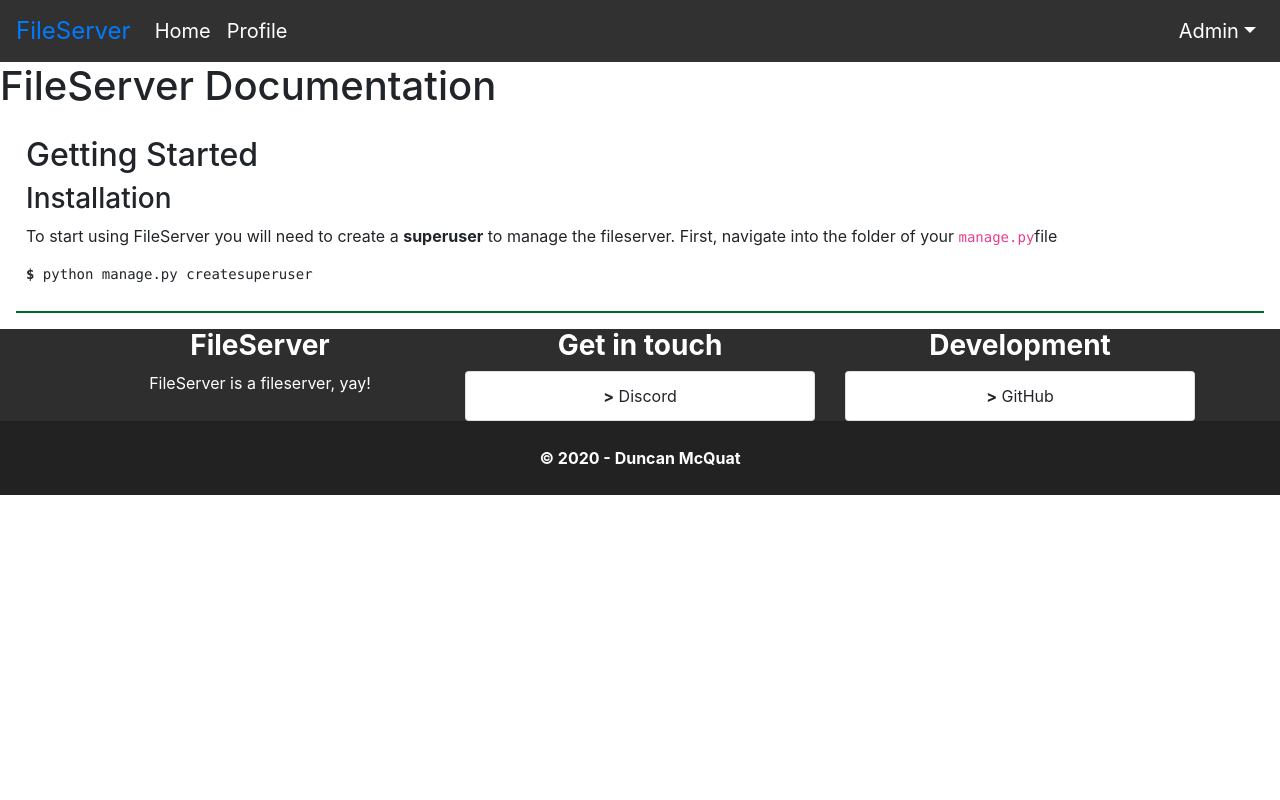
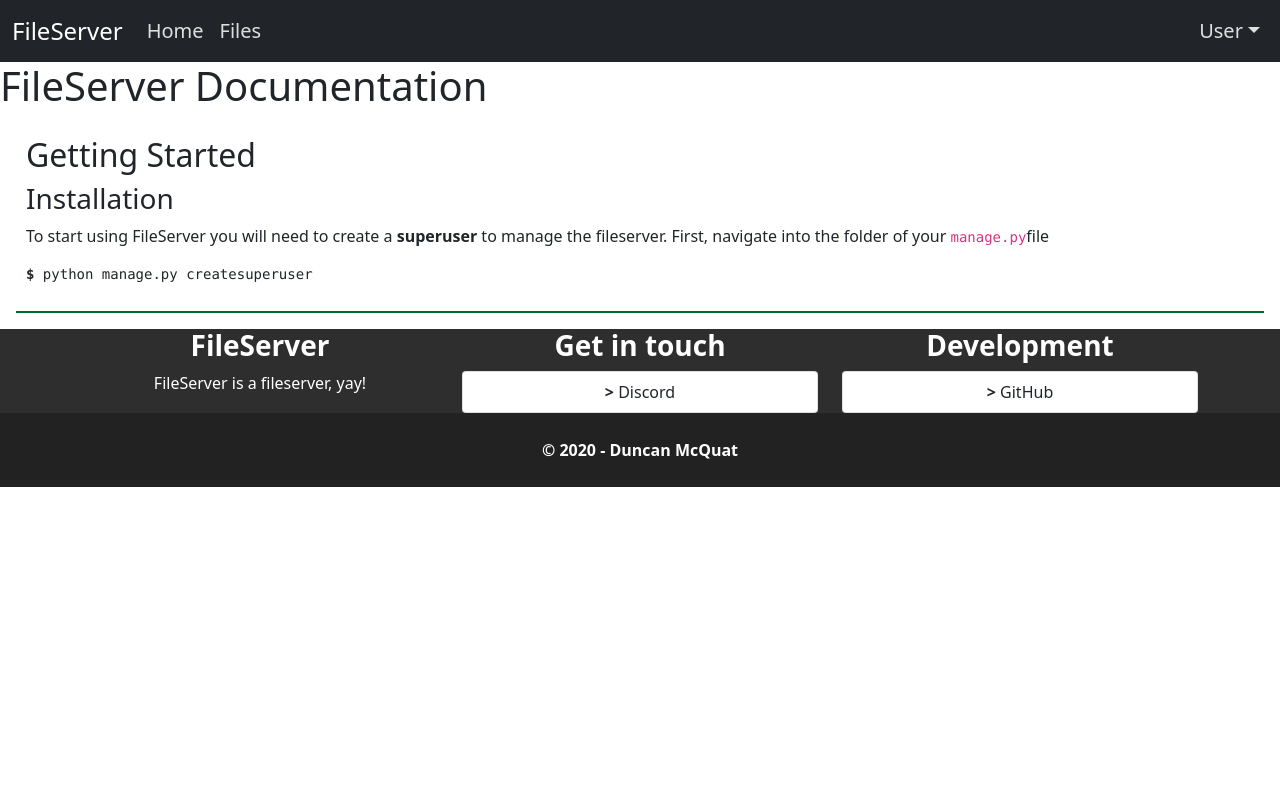
Before and after one commit to compsup/FileServer, a Django app: page /docs/ in a window 1280 px wide. Run offline with Django 3.2, Linux system fonts and the light colour scheme; some libraries are stand-ins or nearby versions.

Commit message:
Convert from BootStrap 4 to 5

```diff
--- a/mysite/app/static/css/banner.css
+++ b/mysite/app/static/css/banner.css
@@ -1,3 +1,9 @@
+html,
+body {
+  margin: 0;
+  padding: 0;
+  height: 100%;
+}
 #copyright {
   background-blend-mode: lighten;
   background-color: rgb(34, 34, 34);
@@ -34,16 +40,13 @@
   margin-bottom: 0;
   border-radius: 0;
 }
-.navbar a {
-}
 .nav-item > a {
   font-size: 20px;
-  color: white;
+  color: rgb(223, 223, 223) !important;
   text-decoration: none;
 }
-.nav-item:hover {
+.nav-item > a:hover {
   opacity: 0.7;
-  background-color: rgb(61, 61, 61);
 }
 .navbar-brand {
   font-size: 24px;
--- a/mysite/app/templates/app/banner.html
+++ b/mysite/app/templates/app/banner.html
@@ -3,11 +3,12 @@
 <head>
     <meta charset="UTF-8">
     <meta name="viewport" content="width=device-width, initial-scale=1.0">
-    <link rel="stylesheet" href="https://stackpath.bootstrapcdn.com/bootstrap/4.5.2/css/bootstrap.min.css">
+    <link href="https://cdn.jsdelivr.net/npm/bootstrap@5.0.0-beta1/dist/css/bootstrap.min.css" rel="stylesheet"
+        integrity="sha384-giJF6kkoqNQ00vy+HMDP7azOuL0xtbfIcaT9wjKHr8RbDVddVHyTfAAsrekwKmP1" crossorigin="anonymous">
     <link rel="stylesheet" href="https://maxcdn.bootstrapcdn.com/font-awesome/4.7.0/css/font-awesome.min.css">
-    <script src="https://code.jquery.com/jquery-3.5.1.min.js"></script>
-    <script src="https://cdn.jsdelivr.net/npm/popper.js@1.16.1/dist/umd/popper.min.js"></script>
-    <script src="https://stackpath.bootstrapcdn.com/bootstrap/4.5.2/js/bootstrap.min.js"></script>
+    <script src="https://cdn.jsdelivr.net/npm/bootstrap@5.0.0-beta1/dist/js/bootstrap.bundle.min.js"
+        integrity="sha384-ygbV9kiqUc6oa4msXn9868pTtWMgiQaeYH7/t7LECLbyPA2x65Kgf80OJFdroafW"
+        crossorigin="anonymous"></script>
     {% load static %}
     <link rel="stylesheet" href="{% static 'css/banner.css' %}">
     <link rel="shortcut icon" href="{% static 'favicon.ico' %}" />
@@ -17,30 +18,41 @@
 </head>
 <body>
     {% block navbar %}
-    <nav class="navbar navbar-expand-md">
-        <a href="#" class="navbar-brand">FileServer</a>
-        <button type="button" class="navbar-toggler" data-toggle="collapse" data-target="#navbarCollapse">
+    <nav class="navbar navbar-expand-sm navbar-dark bg-dark">
+        <div class="container-fluid">
+            <a class="navbar-brand" href="#">FileServer</a>
+            <button class="navbar-toggler" type="button" data-bs-toggle="collapse" data-bs-target="#navbarNavDropdown"
+                aria-controls="navbarNavDropdown" aria-expanded="false" aria-label="Toggle navigation">
                 <span class="navbar-toggler-icon"></span>
             </button>
-        <div id="navbarCollapse" class="collapse navbar-collapse">
-            <ul class="nav navbar-nav">
+            <div class="collapse navbar-collapse" id="navbarNavDropdown">
+                <ul class="navbar-nav">
                     <li class="nav-item">
-                    <a href="" class="nav-link">Home</a>
+                        <a class="nav-link active" aria-current="page" href="/">Home</a>
                     </li>
                     <li class="nav-item">
-                    <a href="#" class="nav-link">Profile</a>
+                        <a class="nav-link" href="/files/">Files</a>
                     </li>
                 </ul>
-            <ul class="nav navbar-nav ml-auto">
+                <ul class="navbar-nav ms-auto">
                     <li class="nav-item dropdown">
-                    <a href="#" class="nav-link dropdown-toggle" data-toggle="dropdown">Admin</a>
-                    <div class="dropdown-menu dropdown-menu-right">
-                        <a href="/admin/" class="dropdown-item">Settings</a>
-                        <div class="dropdown-divider"></div>
-                        <a href="/accounts/logout/" class="dropdown-item">Logout</a>
-                    </div>
+                        <a class="nav-link dropdown-toggle" href="#" id="navbarDropdownMenuLink" role="button" data-bs-toggle="dropdown"
+                            aria-expanded="false">User</a>
+
+                        <ul class="dropdown-menu dropdown-menu-end" aria-labelledby="navbarDropdownMenuLink">
+                            {% if user.is_authenticated %}
+                            <li><a class="dropdown-item" href="/user/{{ user.username }}">Your Profile</a></li>
+                            {% else %}
+                            <li><a class="dropdown-item" href="/accounts/login/">Login</a></li>
+                            {% endif %}
+                            <li><hr class="dropdown-divider"></li>
+                            <li><a class="dropdown-item" href="#">Settings</a></li>
+                            <li><a class="dropdown-item" href="#">Help</a></li>
+                            <li><a class="dropdown-item" href="#">Logout</a></li>
+                        </ul>
                     </li>
                 </ul>
+            </div>
         </div>
     </nav>
     {% endblock %}
```
Lines whose indentation alone changed are shown as unchanged.
